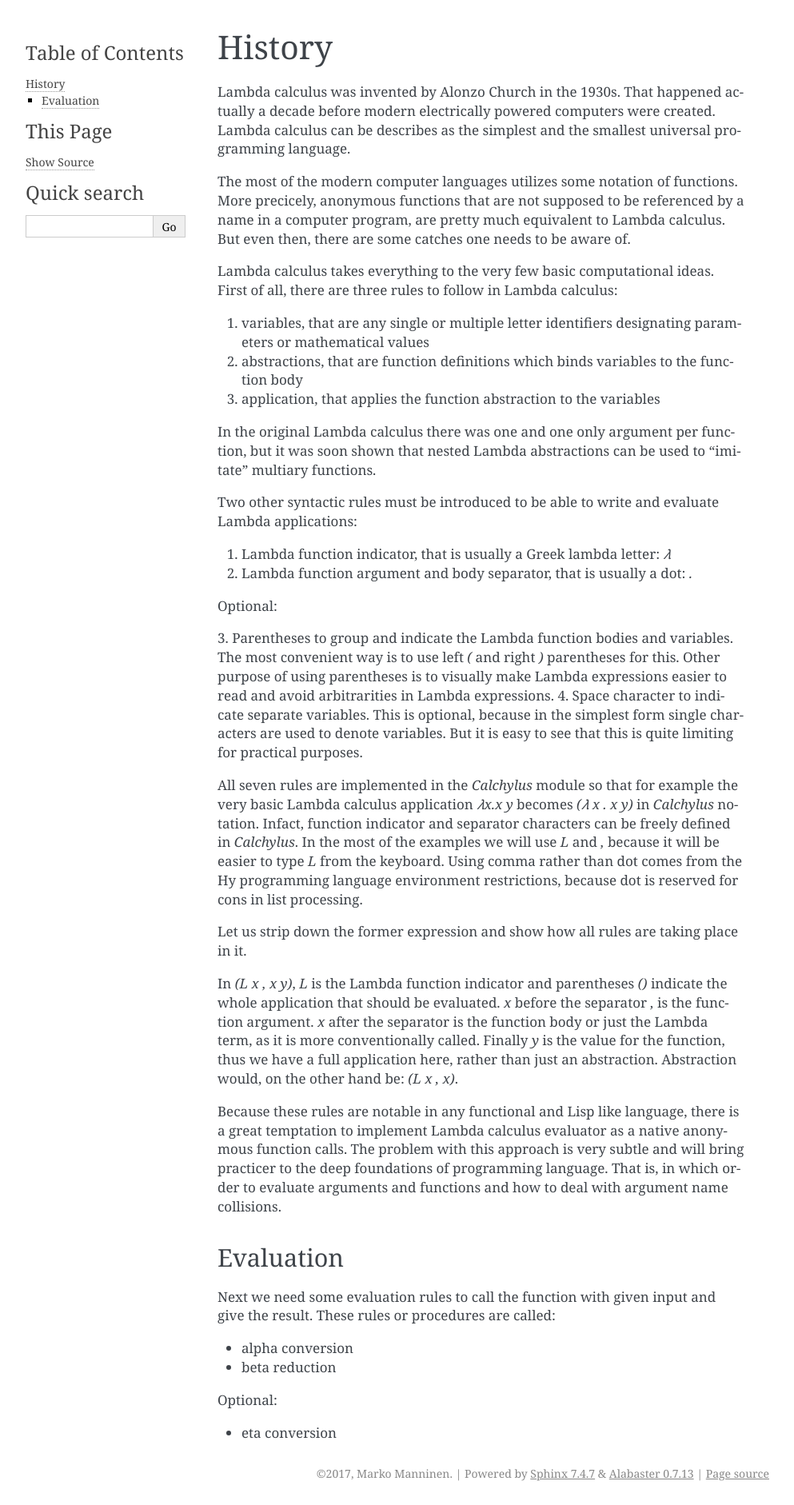
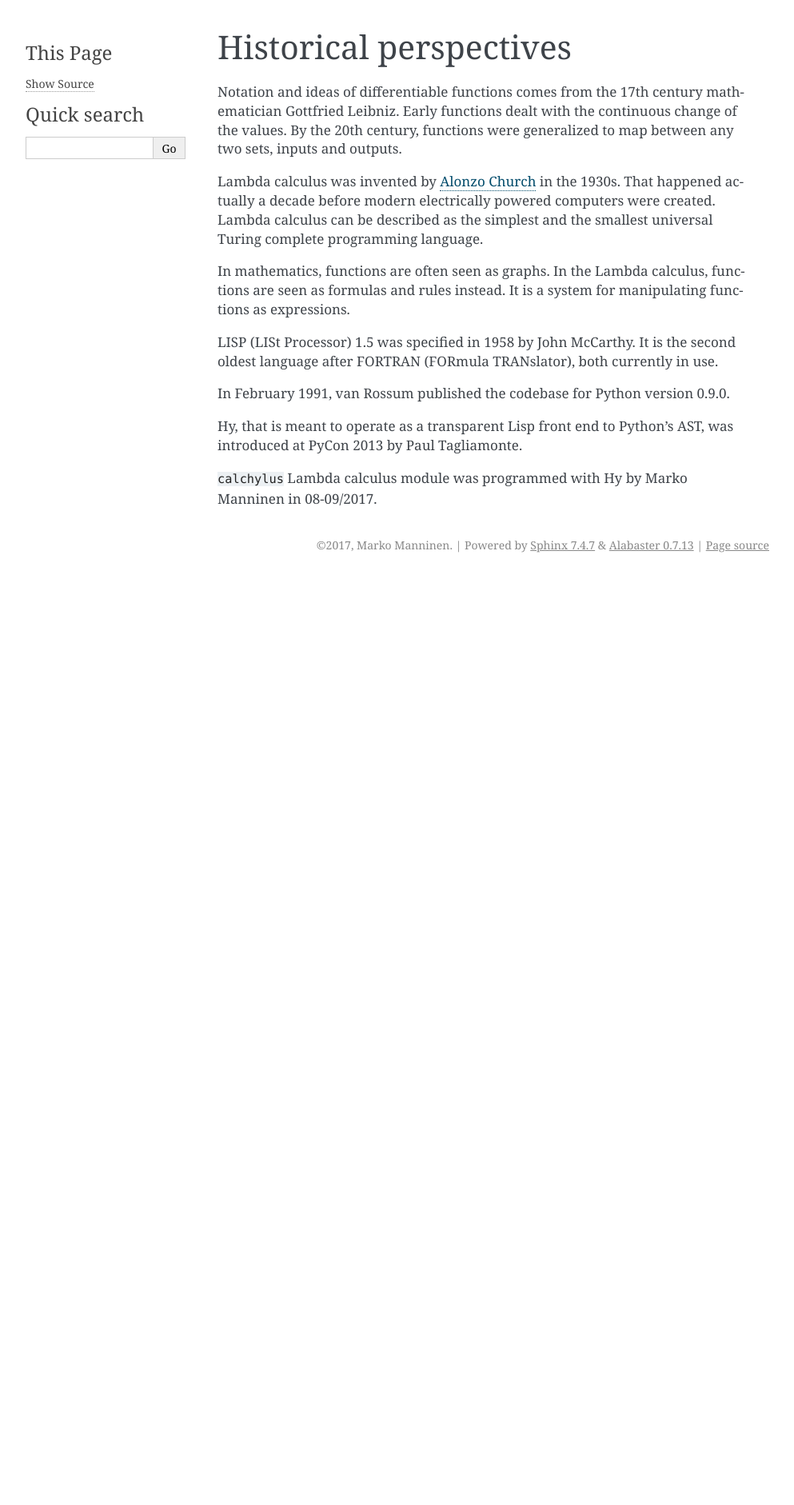
Before and after one commit to markomanninen/calchylus, a Sphinx documentation site: the page built from doc/history.rst, in a window 1280 px wide. Shown: the whole page at 80% size, without its empty margins (148-1141 px from the left). Built offline with Sphinx 7.4.7, drawn with Linux system fonts in a browser that asks for light colours; pages that are not in the unit, such as notebooks, are missing from menus; after the commit the page ends 900 px from its top, so only the background shows below that.

Commit message:
docs update

```diff
--- a/doc/history.rst
+++ b/doc/history.rst
@@ -1,80 +1,31 @@
 
-History
-=======
+Historical perspectives
+=======================
 
-Lambda calculus was invented by Alonzo Church in the 1930s. That happened
-actually a decade before modern electrically powered computers were created.
-Lambda calculus can be describes as the simplest and the smallest universal
-programming language.
+Notation and ideas of differentiable functions comes from the 17th century
+mathematician Gottfried Leibniz. Early functions dealt with the continuous
+change of the values. By the 20th century, functions were generalized to map
+between any two sets, inputs and outputs.
 
-The most of the modern computer languages utilizes some notation of functions.
-More precicely, anonymous functions that are not supposed to be referenced by
-a name in a computer program, are pretty much equivalent to Lambda calculus.
-But even then, there are some catches one needs to be aware of.
+Lambda calculus was invented by
+`Alonzo Church <https://en.wikipedia.org/wiki/Alonzo_Church>`__ in the 1930s.
+That happened actually a decade before modern electrically powered computers
+were created. Lambda calculus can be described as the simplest and the smallest
+universal Turing complete programming language.
 
-Lambda calculus takes everything to the very few basic computational ideas.
-First of all, there are three rules to follow in Lambda calculus:
+In mathematics, functions are often seen as graphs. In the Lambda calculus,
+functions are seen as formulas and rules instead. It is a system for
+manipulating functions as expressions.
 
-1. variables, that are any single or multiple letter identifiers designating
-   parameters or mathematical values
-2. abstractions, that are function definitions which binds variables to the
-   function body
-3. application, that applies the function abstraction to the variables
+LISP (LISt Processor) 1.5 was specified in 1958 by John McCarthy. It is the
+second oldest language after FORTRAN (FORmula TRANslator), both currently in use.
 
-In the original Lambda calculus there was one and one only argument per
-function, but it was soon shown that nested Lambda abstractions can be used
-to "imitate" multiary functions.
+In February 1991, van Rossum published the codebase for Python version 0.9.0.
 
-Two other syntactic rules must be introduced to be able to write and evaluate
-Lambda applications:
+Hy, that is meant to operate as a transparent Lisp front end to Python's AST,
+was introduced at PyCon 2013 by Paul Tagliamonte.
 
-1. Lambda function indicator, that is usually a Greek lambda letter: `𝜆`
-2. Lambda function argument and body separator, that is usually a dot: `.`
+``calchylus`` Lambda calculus module was programmed with Hy by
+Marko Manninen in 08-09/2017.
 
-Optional:
-
-3. Parentheses to group and indicate the Lambda function bodies and variables.
-The most convenient way is to use left `(` and right `)` parentheses for this.
-Other purpose of using parentheses is to visually make Lambda expressions easier
-to read and avoid arbitrarities in Lambda expressions.
-4. Space character to indicate separate variables. This is optional, because in
-the simplest form single characters are used to denote variables. But it is easy
-to see that this is quite limiting for practical purposes.
-
-All seven rules are implemented in the `Calchylus` module so that for example
-the very basic Lambda calculus application `𝜆x.x y` becomes
-`(𝜆 x . x y)` in `Calchylus` notation. Infact, function indicator and
-separator characters can be freely defined in `Calchylus`. In the most of the
-examples we will use `L` and `,` because it will be easier to type `L` from the
-keyboard. Using comma rather than dot comes from the Hy programming language
-environment restrictions, because dot is reserved for cons in list processing.
-
-Let us strip down the former expression and show how all rules are taking place
-in it.
-
-In `(L x , x y)`, `L` is the Lambda function indicator and parentheses `()`
-indicate the whole application that should be evaluated. `x` before the
-separator `,` is the function argument. `x` after the separator is the function
-body or just the Lambda term, as it is more conventionally called. Finally `y`
-is the value for the function, thus we have a full application here, rather
-than just an abstraction. Abstraction would, on the other hand be: `(L x , x)`.
-
-Because these rules are notable in any functional and Lisp like language, there
-is a great temptation to implement Lambda calculus evaluator as a native
-anonymous function calls. The problem with this approach is very subtle and
-will bring practicer to the deep foundations of programming language. That is,
-in which order to evaluate arguments and functions and how to deal with argument
-name collisions.
-
-Evaluation
-----------
-
-Next we need some evaluation rules to call the function with given input and
-give the result. These rules or procedures are called:
-
-- alpha conversion
-- beta reduction
-
-Optional:
-
-- eta conversion
+.. |Output:| replace:: [output]
```
Also changed, not shown: README.rst (+75 -71 lines), doc/concepts.rst (added, +77 -0 lines), doc/evaluation.rst (added, +22 -0 lines), doc/index.rst (+12 -8 lines), doc/quick.rst (+12 -24 lines), doc/tests.rst (+16 -0 lines), 1 other file.
